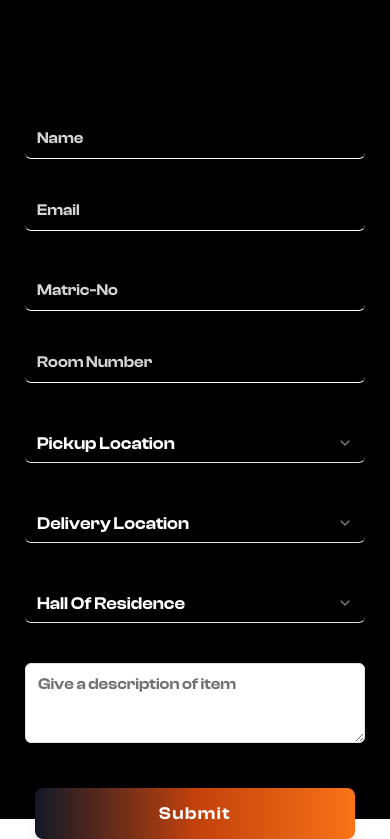
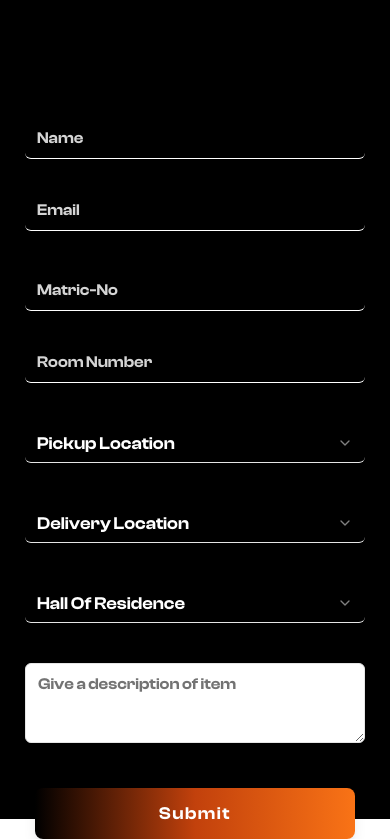
Before and after one commit to belbelbelbel/chowdome, a Next.js app: page / in a window 390 px wide. Shown: the part 540-1379 px from the top of the page. Built offline with nearby package versions, Linux system fonts and the light colour scheme.

Commit message:
update on responsiveness

```diff
--- a/components/Hero.tsx
+++ b/components/Hero.tsx
@@ -103,7 +103,7 @@ export default function Hero() {
 
             <div>
                 <div className="relative top-5 z-50">
-                    <button className="px-6 py-3 w-[20rem] tracking-[1.5px] border-0 outline-0 rounded-lg text-[1.1rem] text-white font-semibold bg-gradient-to-r from-gray-900 via-orange-700 to-orange-500 hover:opacity-90 transition duration-300 shadow-lg" onClick={payKorapay}>
+                    <button className="px-6 py-3 w-[20rem] tracking-[1.5px] border-0 outline-0 rounded-lg text-[1.1rem] text-white font-semibold bg-gradient-to-r from-black via-orange-700 to-orange-500 hover:opacity-90 transition duration-300 shadow-lg" onClick={payKorapay}>
                         Submit
                     </button>
                 </div>
```
